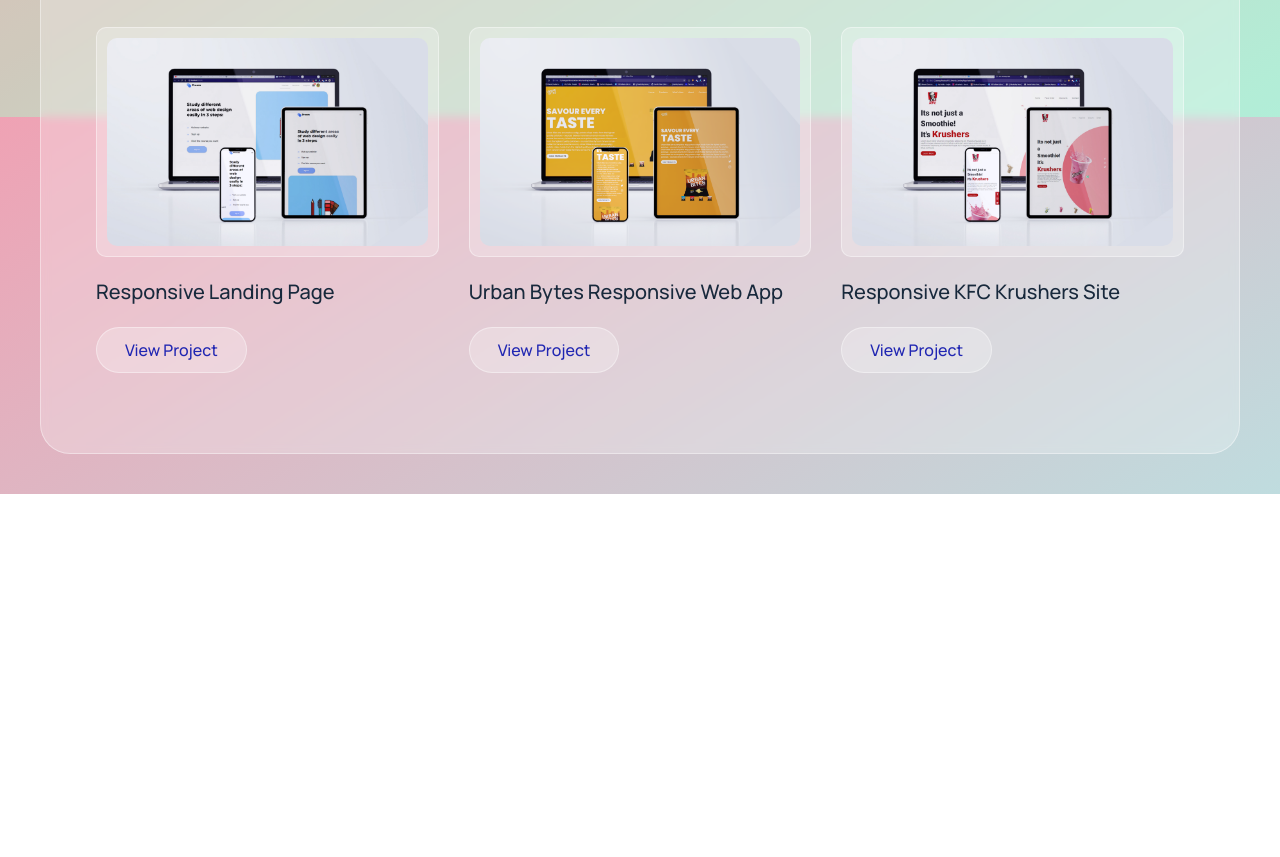
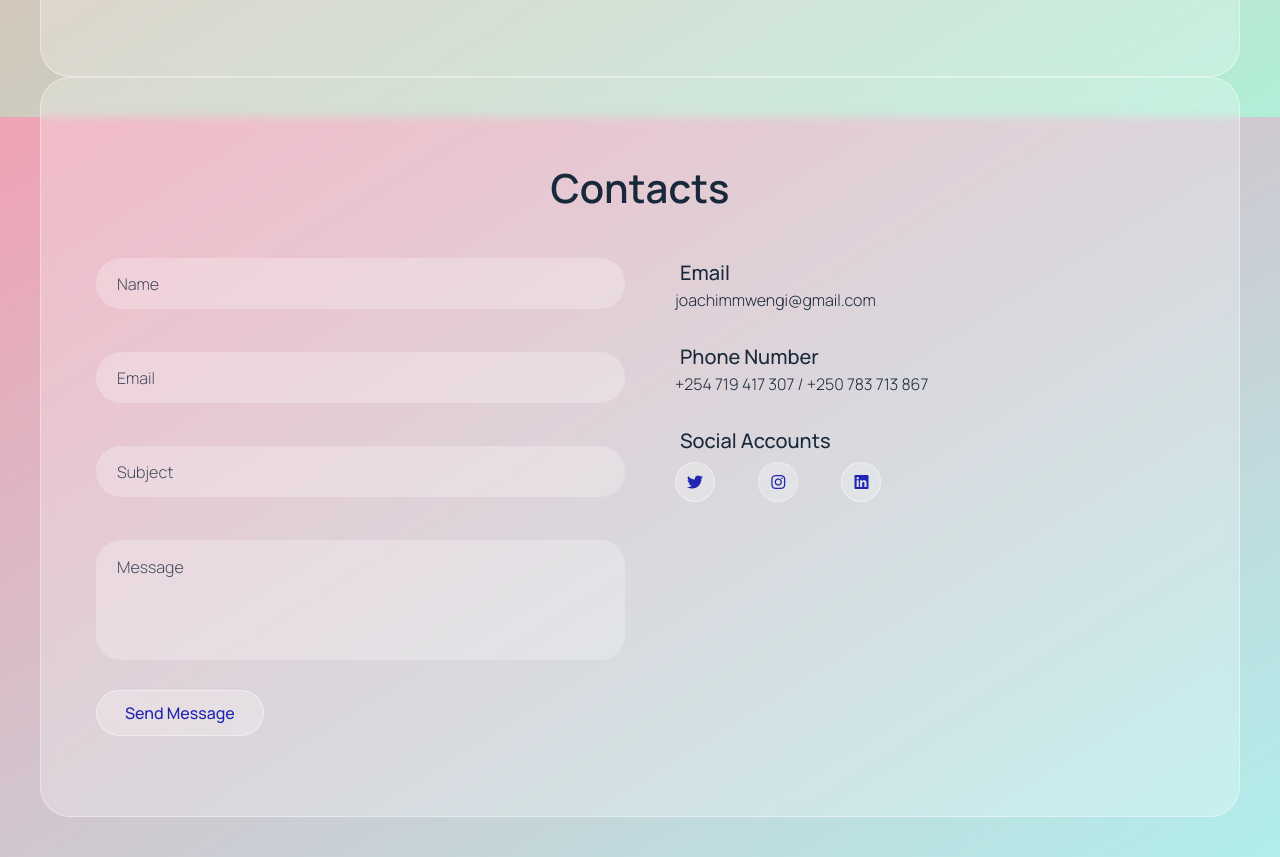
Before and after one commit to Joachim-Wambua/PersonalPortfolio, a plain HTML site: page index.html in a window 1280 px wide. Shown: the part 683-1540 px from the top of the page. Before the commit the page ends 1177 px from the top, so only its background shows below. Drawn offline with Linux system fonts and the light colour scheme.

Commit message:
portfolio edits

```diff
--- a/css/style.css
+++ b/css/style.css
@@ -516,3 +516,78 @@
     text-transform: lowercase;
     color: var(--main-color);
 }
+
+/* Contact Section */
+
+.contact-form,
+.contact-info {
+    width: 50%;
+    padding: 0 15px;
+}
+
+.contact-form .input-group {
+    width: 100%;
+    margin-bottom: 30px;
+}
+
+.contact-form .input-control::placeholder {
+    color: var(--blue-dark);
+    opacity: 0.8;
+    font-weight: 300;
+}
+
+.contact-form .input-control {
+    display: block;
+    width: 100%;
+    height: 80%;
+    border-radius: 25px;
+    border: none;
+    font-family: inherit;
+    font-weight: 400;
+    font-size: 16px;
+    background-color: var(--white-alpha-25);
+    padding: 20px 20px;
+    color: var(--blue-dark);
+    border:1px solid transparent;
+    transition: border-color 0.3s ease;
+}
+
+.contact-form .input-control:focus {
+    border-color: var(--white-alpha-40);
+}
+
+.contact-form textarea.input-control {
+    height: 120px;
+    resize: none;
+    padding-top: 15px;
+}
+
+.contact-info-item {
+    margin: 0 0 30px;
+    padding: 0 0 0 20px;
+}
+
+.contact-info-item h3 {
+    font-size: 20px;
+    text-transform: capitalize;
+    margin: 0 5px;
+}
+
+.contact-info-item .social-links a {
+    display: inline-flex;
+    align-items: center;
+    justify-content: center;
+    height: 40px;
+    width: 40px;
+    background-color: var(--white-alpha-25);
+    border: 1px solid var(--white-alpha-40);
+    color: var(--main-color);
+    border-radius: 50%;
+    margin: 6px 40px 0 0;
+    transition: all 0.3s ease;
+}
+
+.contact-info-item .social-links a:hover {
+    color: var(--white);
+    background-color: var(--main-color);
+}
--- a/index.html
+++ b/index.html
@@ -15,8 +15,13 @@
 
         <!-- Main Start -->
         <div class="main">
+
+            <!-- Header Start -->
+
+            <!-- Header End -->
+
             <!-- Home Section Start -->
-            <section class="home-section align-items-center hidden">
+            <section class="home-section align-items-center">
                 <div class="container">
                     <div class="row align-items-center">
                         <div class="home-text">
@@ -122,7 +127,7 @@
             <!-- About Section End -->
 
             <!-- Portfolio Section Start -->
-            <section class="portfolio-section sec-padding">
+            <section class="portfolio-section sec-padding hidden">
                 <div class="container">
                     <div class="row">
                         <div class="section-title">
@@ -273,6 +278,64 @@
             </section>
             <!-- Portfolio Section End -->
 
+            <!-- Contact Section Start -->
+            <section class="contact-section sec-padding">
+                <div class="container">
+                    <div class="row">
+                        <div class="section-title">
+                            <h2>Contacts</h2>
+                        </div>
+                    </div>
+                    <div class="row">
+                        <div class="contact-form">
+                            <form action="">
+                                <div class="row">
+                                    <div class="input-group">
+                                        <input type="text" placeholder="Name" class="input-control" required>
+                                    </div>
+
+                                    <div class="input-group">
+                                        <input type="text" placeholder="Email" class="input-control" required>
+                                    </div>
+
+                                    <div class="input-group">
+                                        <input type="text" placeholder="Subject" class="input-control" required>
+                                    </div>
+
+                                    <div class="input-group">
+                                        <textarea placeholder="Message" class="input-control" required></textarea>
+                                    </div>
+                                    <div class="submit-btn">
+                                        <button type="submit" class="btn">Send Message</button>
+                                    </div>
+                                </div>
+                            </form>
+                        </div>
+                        <div class="contact-info">
+                            <div class="contact-info-item">
+                                <h3>Email</h3>
+                                <p>joachimmwengi@gmail.com</p>
+                            </div>
+
+                            <div class="contact-info-item">
+                                <h3>Phone Number</h3>
+                                <p>+254 719 417 307 / +250 783 713 867</p>
+                            </div>
+
+                            <div class="contact-info-item">
+                                <h3>Social Accounts</h3>
+                                <div class="social-links">
+                                    <a href="#" target="_blank"><i class="fab fa-twitter"></i></a>
+                                    <a href="#" target="_blank"><i class="fab fa-instagram"></i></a>
+                                    <a href="#" target="_blank"><i class="fab fa-linkedin"></i></a>
+                                </div>
+                            </div>
+                        </div>
+                    </div>
+                </div>
+            </section>
+            <!-- Contact Section End -->
+
 
         </div>
         <!-- Main End -->
@@ -286,20 +349,10 @@
                         <div class="pp-thumbnail">
                             <img src="./images/portfolio/NikeCleatStoreWeb_Chrome.png"  alt="pp-thumbnail">
                         </div>
-                        <h3>Web App UI Design</h3>
+                        <h3></h3>
                     </div>
                     <div class="pp-body">
-                        <div class="description">
-                            <p>Lorem ipsum dolor, sit amet consectetur adipisicing elit. Omnis molestiae minima mollitia incidunt perspiciatis, possimus laudantium, asperiores dignissimos amet eos sed officiis consectetur. Facilis quae molestiae maxime excepturi dolorum iste quis libero? Est iusto consequuntur, quasi atque veritatis, ab doloremque quis exercitationem asperiores assumenda iste possimus! Excepturi architecto quisquam ad.</p>
-                        </div>
-                        <div class="general-info">
-                            <ul>
-                                <li>Created - <span>09 Feb 2021</span></li>
-                                <li>Technologies Used - <span>HTML, CSS, Javascript, Bootstrap</span></li>
-                                <li>Role - <span>Web Application Development</span></li>
-                                <li>View Prototype - <span><a href="#" target="_blank">Link</a></span></li>
-                            </ul>
-                        </div>
+
                     </div>
                 </div>
             </div>
--- a/js/main.js
+++ b/js/main.js
@@ -19,6 +19,7 @@
 document.addEventListener ("click", (e) => {
     if(e.target.classList.contains("view-project-btn")){
         togglePortfolioPopup();
+        document.querySelector(".portfolio-popup").scrollTo(0,0);
         portfolioItemDetails(e.target.parentElement);
     }
 })
@@ -31,7 +32,23 @@
 
 document.querySelector(".pp-close").addEventListener("click", togglePortfolioPopup);
 
+
+// Hide Popoup on Clicking Outside
+document.addEventListener("click", (e) => {
+    if(e.target.classList.contains("pp-inner")) {
+        togglePortfolioPopup();
+    }
+})
+
+
+// Personalise Porfolio PopUps According to User Choice
 function portfolioItemDetails(portfolioItem) {
     document.querySelector(".pp-thumbnail img").src =
     portfolioItem.querySelector(".portfolio-item-thumbnail img").src;
+
+    document.querySelector(".pp-header h3").innerHTML =
+    portfolioItem.querySelector(".portfolio-item-title").innerHTML;
+
+    document.querySelector(".pp-body").innerHTML =
+    portfolioItem.querySelector(".portfolio-item-details").innerHTML;
 }
```
